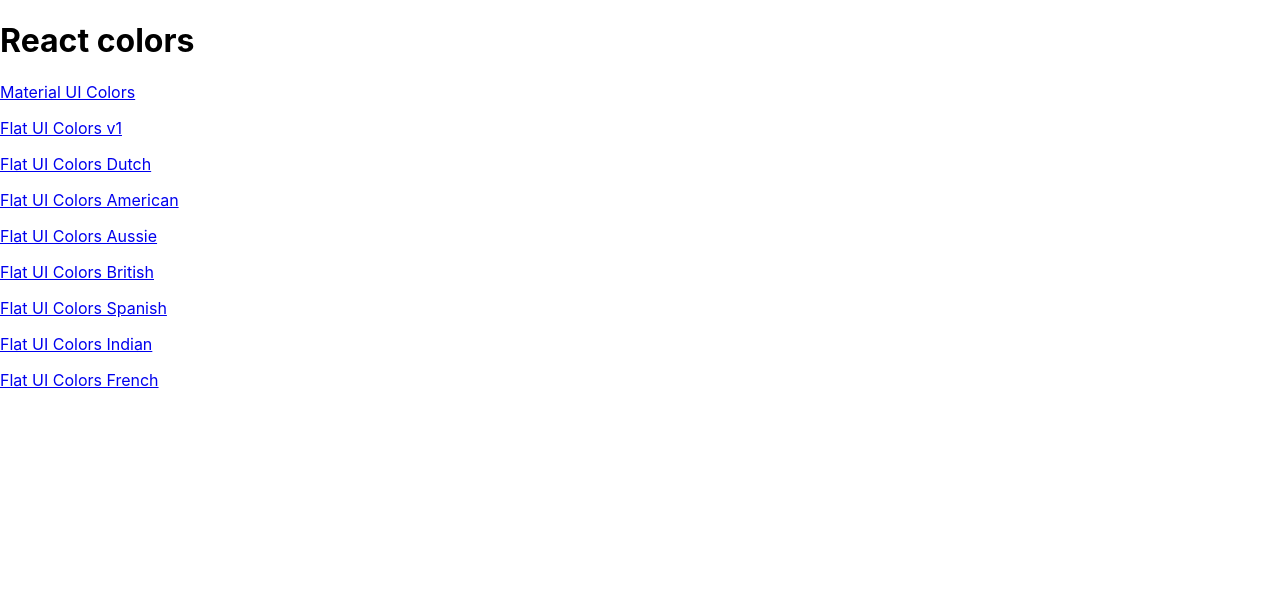
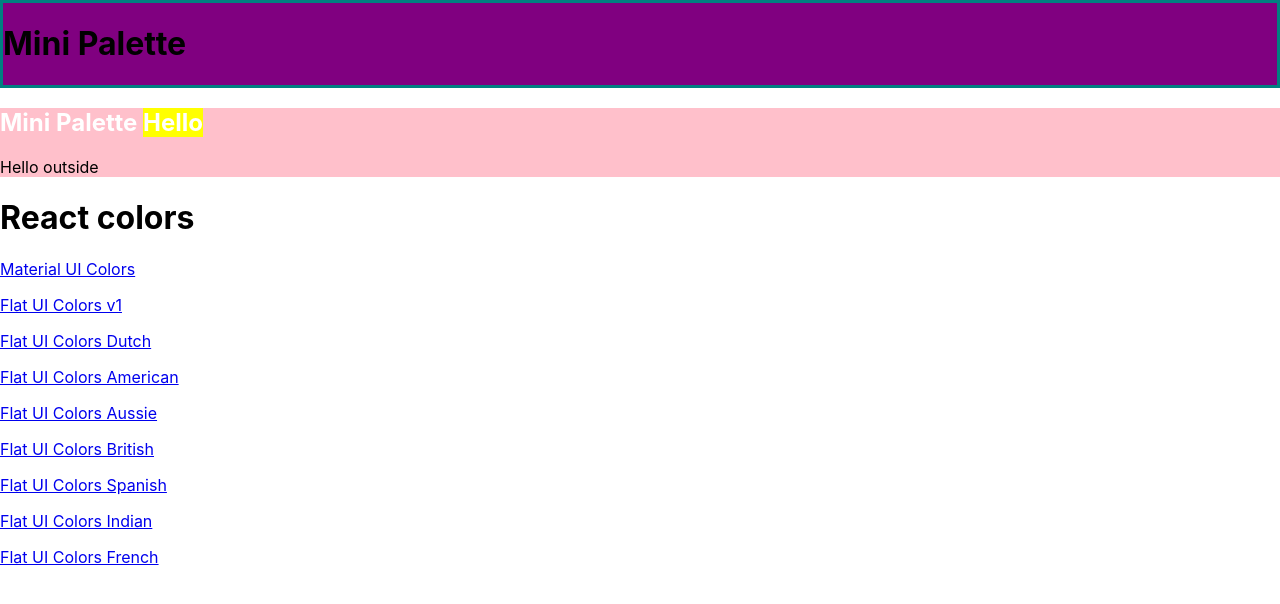
Before and after one commit to partyVic/colors-app, a React (Create React App) app: page / in a window 1280 px wide. Shown: the top 604 px of the page. Built offline with nearby package versions, Linux system fonts and the light colour scheme.

Commit message:
Add Material-ui MUI System with demo styles in MiniPalette.js

```diff
--- a/package.json
+++ b/package.json
@@ -7,6 +7,7 @@
     "@emotion/styled": "^11.6.0",
     "@mui/icons-material": "^5.2.5",
     "@mui/material": "^5.2.8",
+    "@mui/system": "^5.3.0",
     "@testing-library/jest-dom": "^5.16.1",
     "@testing-library/react": "^12.1.2",
     "@testing-library/user-event": "^13.5.0",
--- /dev/null
+++ b/src/MiniPalette.js
@@ -0,0 +1,36 @@
+import { Box } from "@mui/system"
+
+const main = {
+    backgroundColor: "Purple",
+    border: "3px solid teal",
+}
+
+const secondary = {
+    backgroundColor: "Pink",
+    "& h1": {
+        color: "white",
+        "& span": {
+            backgroundColor: "yellow"
+        }
+    }
+}
+
+function MiniPalette() {
+    return (
+        <>
+            <Box sx={main}>
+                <div>
+                    <h1>Mini Palette</h1>
+                </div>
+            </Box>
+            <Box sx={secondary}>
+                <section>
+                    <h1>Mini Palette <span>Hello</span></h1>
+                </section>
+                <span>Hello outside</span>
+            </Box >
+        </>
+    )
+}
+
+export default MiniPalette
--- a/src/PaletteList.js
+++ b/src/PaletteList.js
@@ -1,9 +1,11 @@
+import MiniPalette from "./MiniPalette"
 import { Link } from "react-router-dom"
 
 function PaletteList(props) {
     const { palettes } = props
     return (
         <div>
+            <MiniPalette />
             <h1>React colors</h1>
             {palettes.map(palette => (
                 <p key={palette.id}>
```
Also changed, not shown: 1 other file (tests, documents, lock files or other folders).
